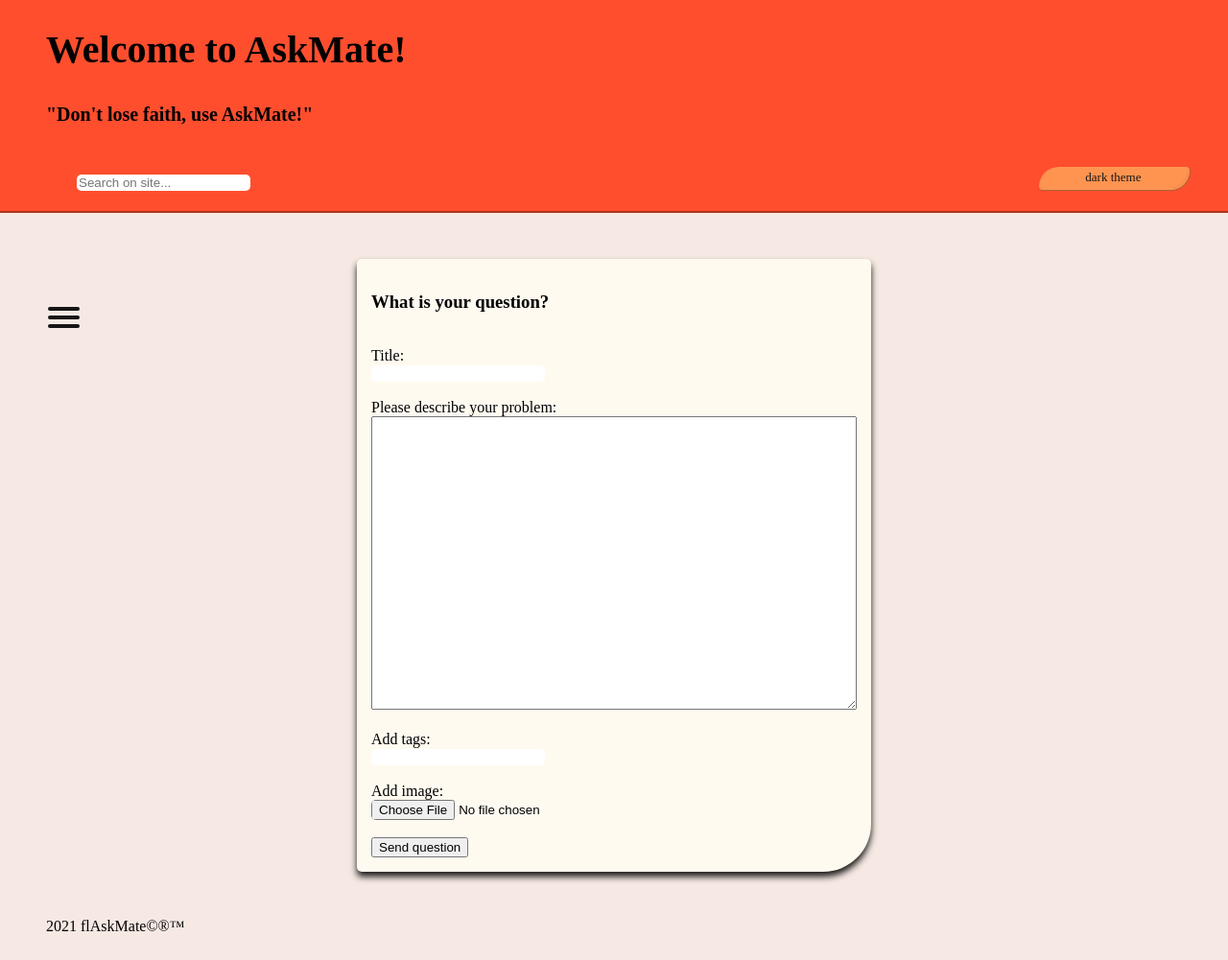
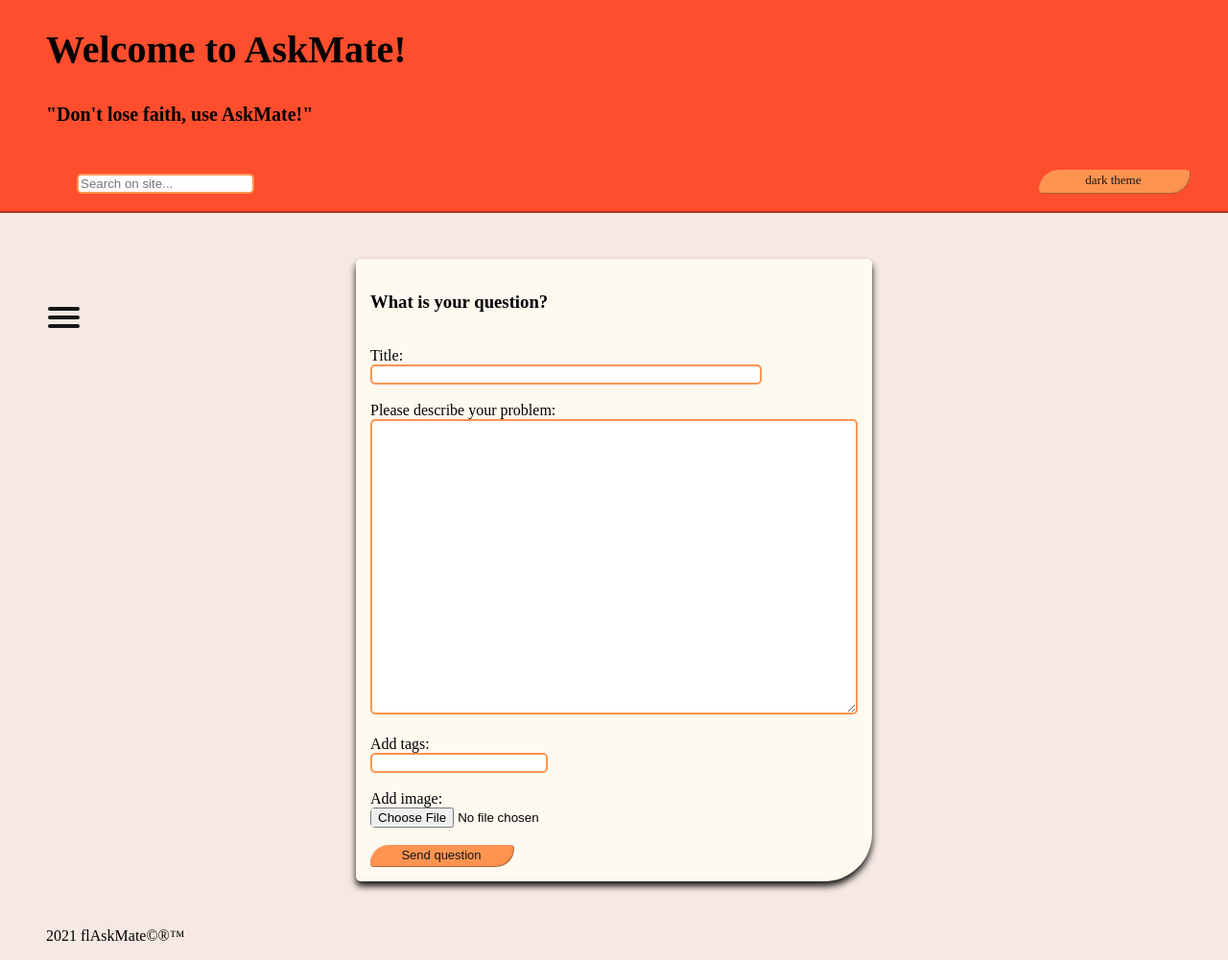
Before and after one commit to LatNat/ask-mate-3-python-LatNat, a Flask app: page /addquestion in a window 1280 px wide. Shown: the part 33-1034 px from the top of the page at 96% size. Before the commit the page ends 1004 px from the top, so only its background shows below. Run offline with Flask 2, Linux system fonts and the light colour scheme; some libraries are stand-ins or nearby versions.

Commit message:
added: borders for inputs, minor css changes

```diff
--- a/static/general.css
+++ b/static/general.css
@@ -6,9 +6,17 @@ body {
     padding: 0;
 }
 
-input {
+input, textarea {
     border-radius: 5px;
-    border-style: 2px dotted var(--secondary-color);
+    border: 2px solid var(--secondary-color)
+}
+
+input[type=file] {
+    border: none;
+}
+
+input[name=title] {
+    width: 400px;
 }
 
 h1 {
@@ -234,7 +242,7 @@ div.comment-container:last-child {
     z-index: 100;
     text-decoration: none;
     font-family: sans-serif;
-    color: var(--primary-color);
+    color: var(--font-color);
 }
 
 .vote-button-light {
@@ -265,7 +273,7 @@ div.comment-container:last-child {
 .button-light::after {
     transform: scale(1, 1);
 }
-.button-light:hover, .tag:hover {
+.button-light:hover, .tag:hover, button:hover {
     transition: 0.3s ease;
     background: var(--primary-color);
     color: var(--primary-lighter-color);
@@ -295,7 +303,7 @@ div.comment-container:last-child {
     flex-wrap: wrap;
 }
 
-.theme-button {
+.theme-button, button {
     transition: 0.3s ease;
     border-radius: 50px 10px 50px 10px;
     font-size: small;
--- a/templates/addquestion.html
+++ b/templates/addquestion.html
@@ -30,7 +30,7 @@
             {% else %}
                 <input type="hidden" name="file" value="">
             {% endif %}
-            <button type="submit" class="myButton">Send question</button>
+            <button type="submit" class="button">Send question</button>
         </div>
     </form>
 </div>
```
